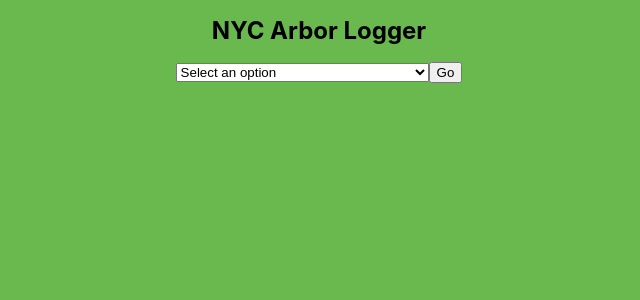
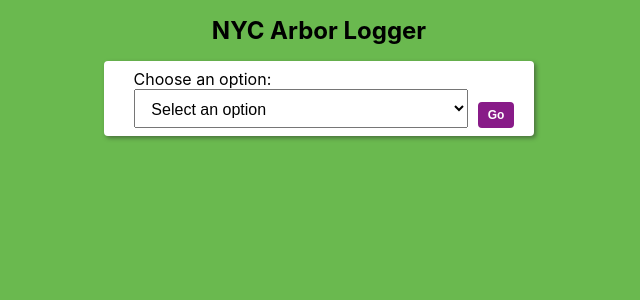
Before and after one commit to wilsonj806/nyc-arbor-logger, a React (Create React App) app: page / in a window 1280 px wide. Shown: the top 300 px of the page, without its empty margins (321-961 px from the left). Built offline with nearby package versions, Linux system fonts and the light colour scheme.

Commit message:
Add styling and additional functionality to Nav
Update NavBar to include another route and some conditional rendering

Add nav.css for nav styling

```diff
--- a/src/components/NavBar.tsx
+++ b/src/components/NavBar.tsx
@@ -1,5 +1,7 @@
 import React, { FC, useState, useContext, FormEvent } from 'react'
 import { ApiContext } from '../state/Context'
+
+import './nav.css'
 
 import { NavProps } from '../types'
 
@@ -47,25 +49,33 @@ const NavBar: FC<NavProps> = (props) => {
   })
 
   const SecondaryOptions = shouldRenderSecondary ? (
-    <select onChange={handleChange} data-secondary={true}>
+    <label>
+      <span>Choose a Borough:</span>
+      <select className="select--primary" onChange={handleChange} data-secondary={true}>
         { SecondaryArr.map((row, i) => (
         <option value={row.path} key={i}>
           { row.text }
         </option>
         )) }
       </select>
+    </label>
   ) : null
 
   return (
+    <div className='ctr-nav'>
       <nav>
-      <select onChange={handleChange}>
+        <label>
+          Choose an option:
+          <select className="select--primary" onChange={handleChange}>
             { MappedOptions }
           </select>
+        </label>
         { SecondaryOptions }
         <button className='btn btn-primary' onClick={handleSubmit}>
           Go
         </button>
       </nav>
+    </div>
   )
 }
 
--- /dev/null
+++ b/src/components/nav.css
@@ -0,0 +1,51 @@
+.ctr-nav {
+  width: 100%;
+  display: flex;
+  align-items: center;
+  justify-content: center;
+}
+
+nav {
+  /* width: 60%; */
+  display: flex;
+  flex-flow: row nowrap;
+  justify-content: center;
+  align-items: flex-end;
+  background: white;
+  padding: 8px 20px;
+  border-radius: 4px;
+  box-shadow: 2px 2px 4px rgba(44, 44, 44, 0.5);
+
+}
+
+label {
+  display: flex;
+  flex-flow: column nowrap;
+  margin: 0 10px;
+}
+
+select {
+  padding: 4px;
+}
+
+.select--primary {
+  box-sizing: border-box;
+  margin: 0;
+  line-height: 1.3;
+  padding: 0.6em 1.4em 0.5em 0.8em;
+  font-size: 16px;
+}
+
+.btn {
+  padding: 4px 8px;
+  border-radius: 4px;
+  font-weight: 600;
+  font-size: 0.75rem;
+  background-color: rgb(136, 27, 136);
+  color: white;
+  border: 2px solid rgb(136, 27, 136)
+}
+
+.btn:hover, .btn:active {
+  background-color: rgb(141, 44, 141);
+}
```
Lines whose indentation alone changed are shown as unchanged.
